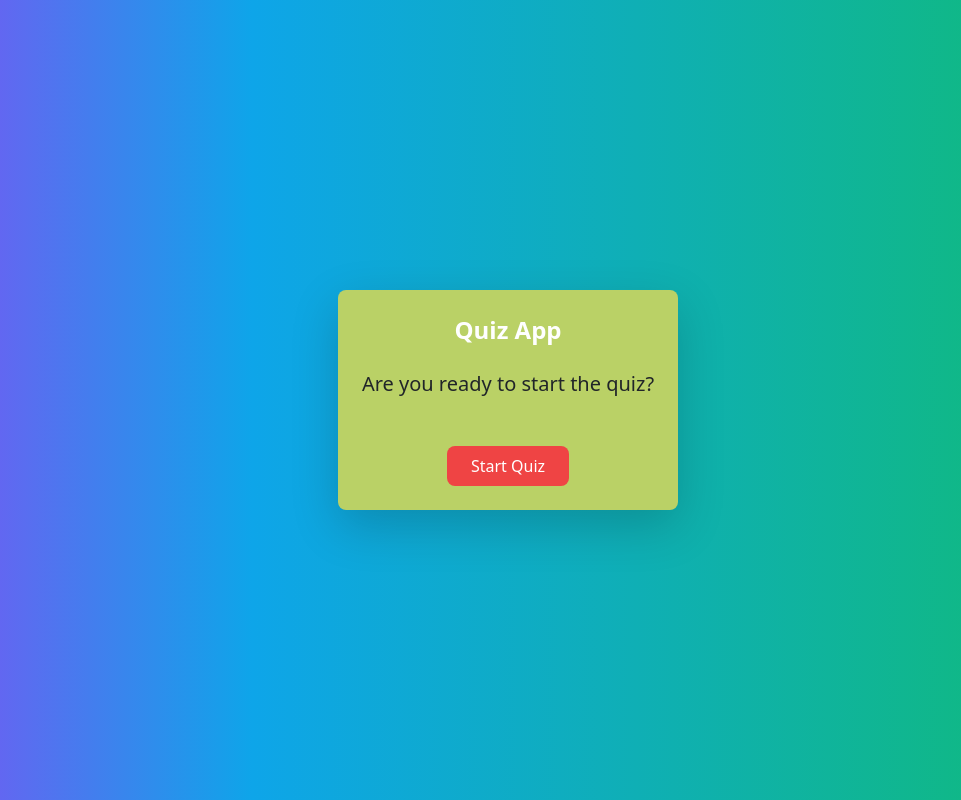
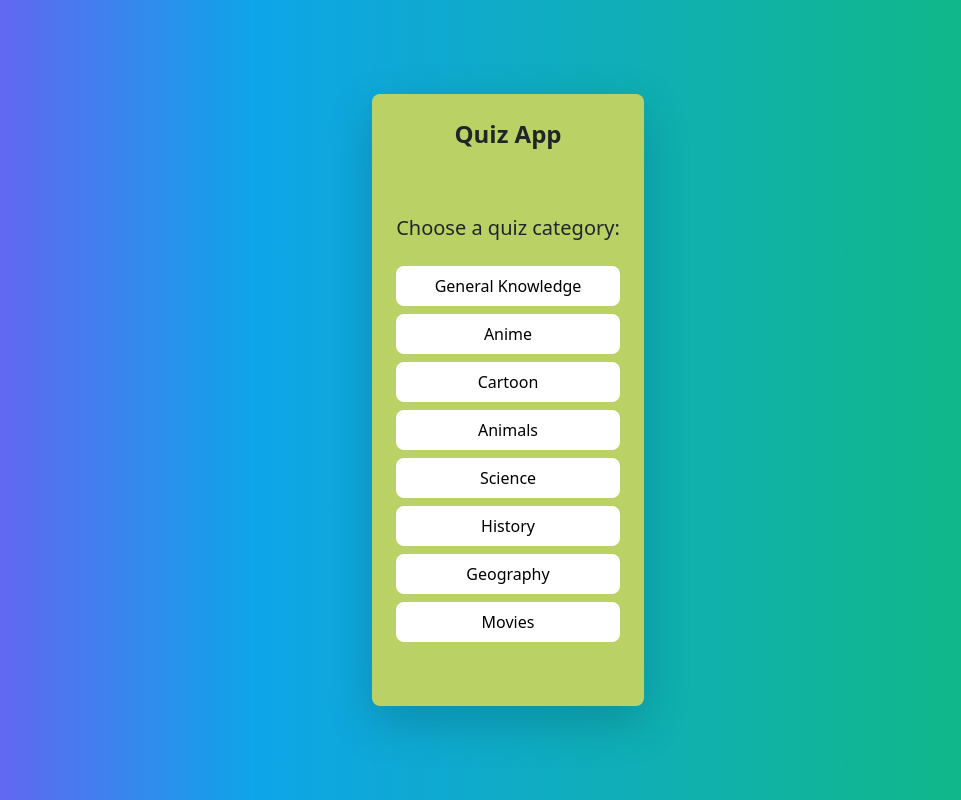
Before and after one commit to Neel-max-cpu/QuizzApp, a React (Create React App) app: page / in a window 1280 px wide. Shown: the whole page, without its empty margins (132-1093 px from the left). Built offline with nearby package versions, Linux system fonts and the light colour scheme.

Commit message:
adding different topics :memo::tada:

```diff
--- a/src/Components/Hero.jsx
+++ b/src/Components/Hero.jsx
@@ -6,12 +6,51 @@ import LinearProgress from '@mui/material/LinearProgress'
 
 
 // https://opentdb.com/api_config.php -- website
+
+// General Knowledge---
 // https://opentdb.com/api.php?amount=10&difficulty=medium&type=multiple
+
+// anime/manga---
+// https://opentdb.com/api.php?amount=10&category=31&difficulty=medium&type=multiple
+
+// cartoon/animation ---
+// https://opentdb.com/api.php?amount=10&category=32&difficulty=medium&type=multiple
+
+
+// animals --
+// https://opentdb.com/api.php?amount=10&category=27&difficulty=medium&type=multiple
+
+
+// science and nature ---
+// https://opentdb.com/api.php?amount=10&category=17&difficulty=medium&type=multiple
+
+// history---
+// https://opentdb.com/api.php?amount=10&category=23&difficulty=medium&type=multiple
+
+// geography---
+// https://opentdb.com/api.php?amount=10&category=22&difficulty=medium&type=multiple
+
+
+
+
+
 
 // const shuffleArray = (array) => {
 //     return array.sort(() => Math.random() - 0.5);
 // };
 
+
+
+const categories = [
+    { name: "General Knowledge", api: "https://opentdb.com/api.php?amount=10&category=9&difficulty=medium&type=multiple" },
+    { name: "Anime", api: "https://opentdb.com/api.php?amount=10&category=31&difficulty=medium&type=multiple" },
+    { name: "Cartoon", api: "https://opentdb.com/api.php?amount=10&category=32&difficulty=medium&type=multiple" },
+    { name: "Animals", api: "https://opentdb.com/api.php?amount=10&category=27&difficulty=medium&type=multiple" },
+    { name: "Science", api: "https://opentdb.com/api.php?amount=10&category=17&difficulty=medium&type=multiple" },
+    { name: "History", api: "https://opentdb.com/api.php?amount=10&category=23&difficulty=medium&type=multiple" },
+    { name: "Geography", api: "https://opentdb.com/api.php?amount=10&category=22&difficulty=medium&type=multiple" },
+    { name: "Movies", api: "https://opentdb.com/api.php?amount=10&category=11&difficulty=medium&type=multiple" },
+]
 
 
 const Hero = () => {
@@ -233,15 +272,14 @@ const Hero = () => {
     const [quizStarted, setQuizStarted] = useState(false)
     const [timeLeft, setTimeLeft] = useState(15)
     const [progress, setProgress] = useState(100)
+    const [selectedCategory, setSelectedCategory] = useState(null)
 
 
-    const fetchQuestions = async () => {
+    const fetchQuestions = async (api) => {
         setLoading(true)
         setError(null)
         try {
-            const response = await fetch(
-                "https://opentdb.com/api.php?amount=10&difficulty=medium&type=multiple"
-            )
+            const response = await fetch(api)
             const data = await response.json()
             if (data.results && data.results.length > 0) {
                 const formattedQuestions = data.results.map((q) => ({
@@ -250,6 +288,9 @@ const Hero = () => {
                     correctAnswer: q.correct_answer,
                 }))
                 setQuestions(formattedQuestions)
+                setQuizStarted(true)
+                setTimeLeft(15)
+                setProgress(100)
             } else {
                 throw new Error("No questions received from the API")
             }
@@ -262,10 +303,10 @@ const Hero = () => {
     }
 
 
-    const startQuiz = async () => {
-        await fetchQuestions()
-        setQuizStarted(true)
-        setTimeLeft(15)
+
+    const startQuiz = async (category) => {
+        setSelectedCategory(category)
+        await fetchQuestions(category.api)
     }
 
     // const handleAnswer = () => {
@@ -307,6 +348,8 @@ const Hero = () => {
         setQuizStarted(false)
         setError(null)
         setTimeLeft(15)
+        setProgress(100)
+        setSelectedCategory(null)
     }
 
     // useEffect(() => {
@@ -358,16 +401,38 @@ const Hero = () => {
     if (!quizStarted) {
         return (
             <div className="flex justify-center items-center h-screen">
-                <div className="bg-customGreen shadow-lg rounded-lg p-6 max-w-md text-center">
-                    <h2 className=" text-white text-2xl font-bold mb-4">Quiz App</h2>
-                    <p className="text-xl mb-4">Are you ready to start the quiz?</p>
-                    <button onClick={startQuiz} disabled={loading} className="bg-red-500 text-white px-4 py-2 mt-6 rounded-lg">
-                        {loading ? "Loading Questions..." : "Start Quiz"}
-                    </button>
+                <div className="bg-customGreen shadow-lg rounded-lg p-6 max-w-lg mx-auto">
+                    <h2 className="text-2xl font-bold text-center mb-4">Quiz App</h2>
+                    <div className="text-center py-10">
+                        <p className="text-xl mb-4">Choose a quiz category:</p>
+                        <div className="flex flex-col space-y-2">
+                            {categories.map((category) => (
+                                <button
+                                    key={category.name}
+                                    onClick={() => startQuiz(category)}
+                                    disabled={loading}
+                                    className="bg-white text-black px-4 py-2 rounded-lg w-full"
+                                >
+                                    {loading && selectedCategory?.name === category.name ? (
+                                        <span className="flex items-center">
+                                            <svg className="animate-spin -ml-1 mr-3 h-5 w-5 text-white" xmlns="http://www.w3.org/2000/svg" fill="none" viewBox="0 0 24 24">
+                                                <circle className="opacity-25" cx="12" cy="12" r="10" stroke="currentColor" strokeWidth="4"></circle>
+                                                <path className="opacity-75" fill="currentColor" d="M4 12a8 8 0 018-8V0C5.373 0 0 5.373 0 12h4zm2 5.291A7.962 7.962 0 014 12H0c0 3.042 1.135 5.824 3 7.938l3-2.647z"></path>
+                                            </svg>
+                                            Loading...
+                                        </span>
+                                    ) : (
+                                        category.name
+                                    )}
+                                </button>
+                            ))}
+                        </div>
+                    </div>
                 </div>
             </div>
-        )
+        );
     }
+
 
 
     if (loading) {
@@ -398,7 +463,7 @@ const Hero = () => {
     return (
         <div className="flex justify-center items-center h-screen">
             <div className="bg-customGreen shadow-lg rounded-lg p-6 max-w-md">
-                <h2 className="text-white text-2xl font-bold text-center mb-4">Quiz App</h2>
+                <h2 className="text-white text-2xl font-bold text-center mb-4">{selectedCategory.name} Quiz App</h2>
                 {!quizCompleted ? (
                     <>
                         <div className="flex justify-between items-center mb-4">
```
Also changed, not shown: public/image/0.png (added), 1 other file (tests, documents, lock files or other folders).
